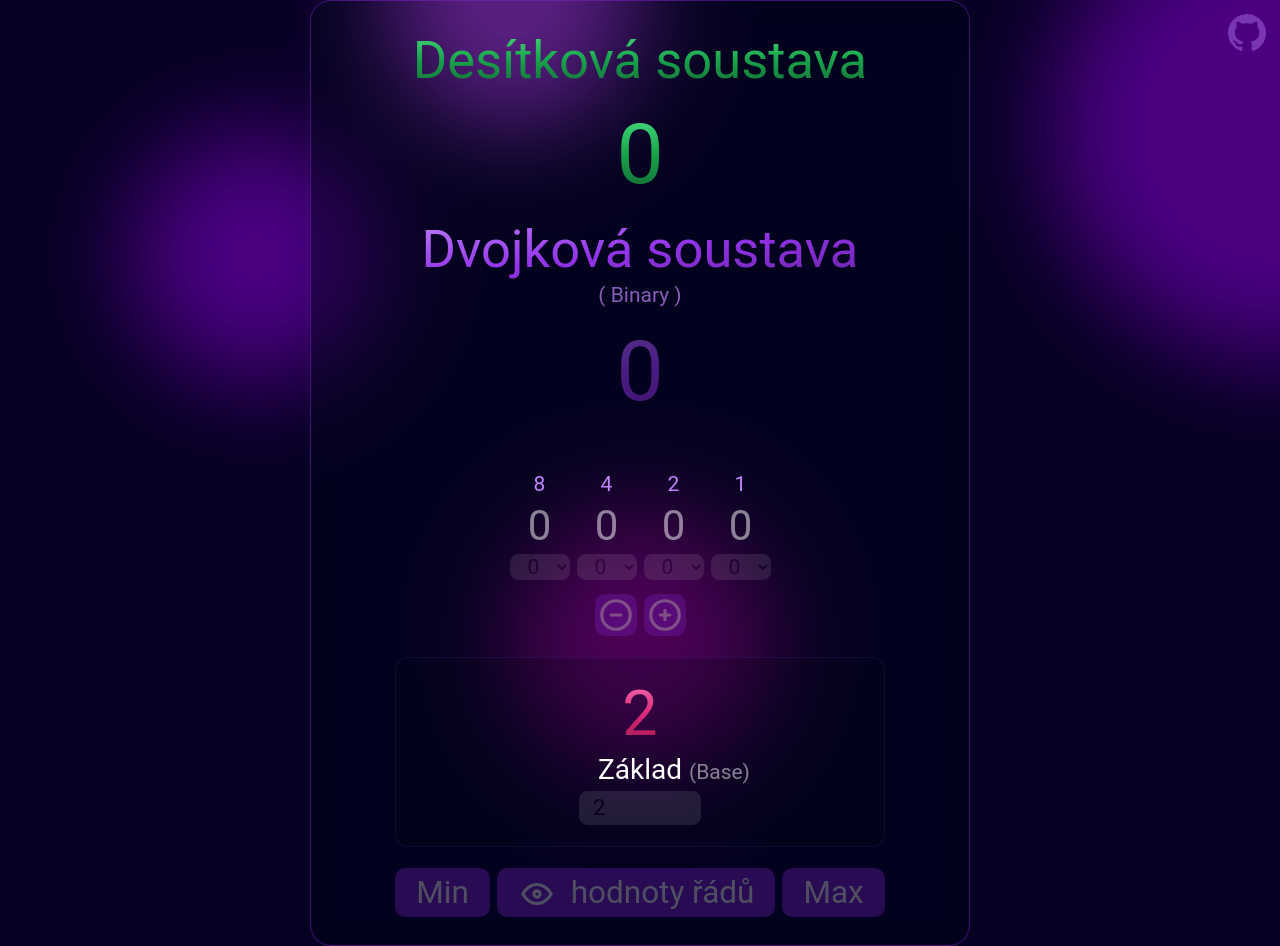
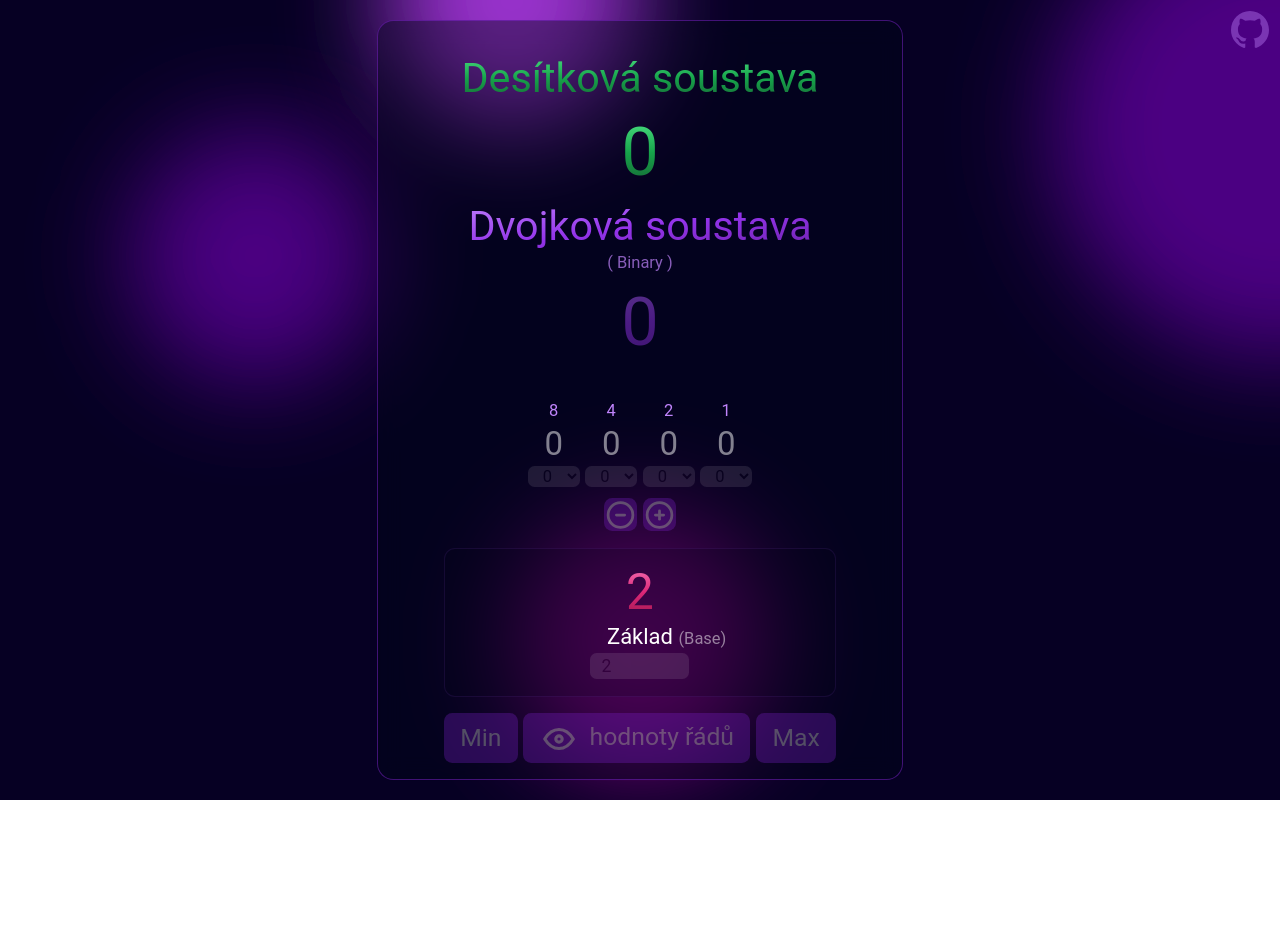
Before and after one commit to JsonKody/num, a Vue app: page / in a window 1280 px wide. After the commit the page ends 800 px from the top, so only its background shows below. Built offline with nearby package versions, Linux system fonts and the light colour scheme.

Commit message:
saved & pushed by npm

```diff
--- a/package.json
+++ b/package.json
@@ -7,7 +7,8 @@
     "dev": "vite",
     "build": "vue-tsc && vite build",
     "preview": "vite preview",
-    "psh": "git add -A && git commit -m \"saved & pushed by npm\" && git push"
+    "psh": "git add -A && git commit -m \"saved & pushed by npm\" && git push",
+    "all": "npm run build && npm run psh && surge"
   },
   "dependencies": {
     "pinia": "^2.1.7",
--- a/src/components/NumberSystem.vue
+++ b/src/components/NumberSystem.vue
@@ -114,14 +114,14 @@ Je to tedy ${ns.czech.toLowerCase()}.`
       <button
         title="nastaví všechny číslice na nulu"
         @click="ns.setDigitsToZero"
-        class="px-3 text-lg button"
+        class="h-9 px-3 text-lg button"
       >
         Min
       </button>
       <button
         title="přepíná zobrazení -> indexy řádů / hodnoty řádů"
         @click="ns.showDigitValue = !ns.showDigitValue"
-        class="px-3 text-lg button"
+        class="h-9 px-3 text-lg button"
       >
         <svg
           xmlns="http://www.w3.org/2000/svg"
@@ -146,7 +146,7 @@ Je to tedy ${ns.czech.toLowerCase()}.`
       <button
         title="nastaví všechny číslice na maximum"
         @click="ns.setDigitsToMax"
-        class="px-3 text-lg button"
+        class="h-9 px-3 text-lg button"
       >
         Max
       </button>
--- a/src/style.scss
+++ b/src/style.scss
@@ -17,7 +17,17 @@
 
 @media screen and (min-width: 1024px) {
   :root {
-    font-size: 28px; /* Zvětšíme písmo pouze pro obrazovky větší nebo rovno 1024px */
+    font-size: 18px; /* Zvětšíme písmo pouze pro obrazovky větší nebo rovno 1024px */
+  }
+}
+@media screen and (min-width: 1280px) {
+  :root {
+    font-size: 22px; /* Zvětšíme písmo pouze pro obrazovky větší nebo rovno 1280px */
+  }
+}
+@media screen and (min-width: 1536px) {
+  :root {
+    font-size: 26px; /* Zvětšíme písmo pouze pro obrazovky větší nebo rovno 1536px */
   }
 }
 
@@ -45,7 +55,7 @@ select {
 
 @layer components {
   .wrapper {
-    @apply md:p-4 md:px-12 bg-slate-950 bg-opacity-40  backdrop-blur-md rounded-xl border border-purple-700 border-opacity-50 flex flex-col items-stretch justify-center;
+    @apply pt-6 pb-3 md:px-12 bg-slate-950 bg-opacity-40  backdrop-blur-md rounded-xl border border-purple-700 border-opacity-50 flex flex-col items-stretch justify-center;
     // border: 1px solid #a96ee133;
     // background-color: #05061a70;
   }
```
